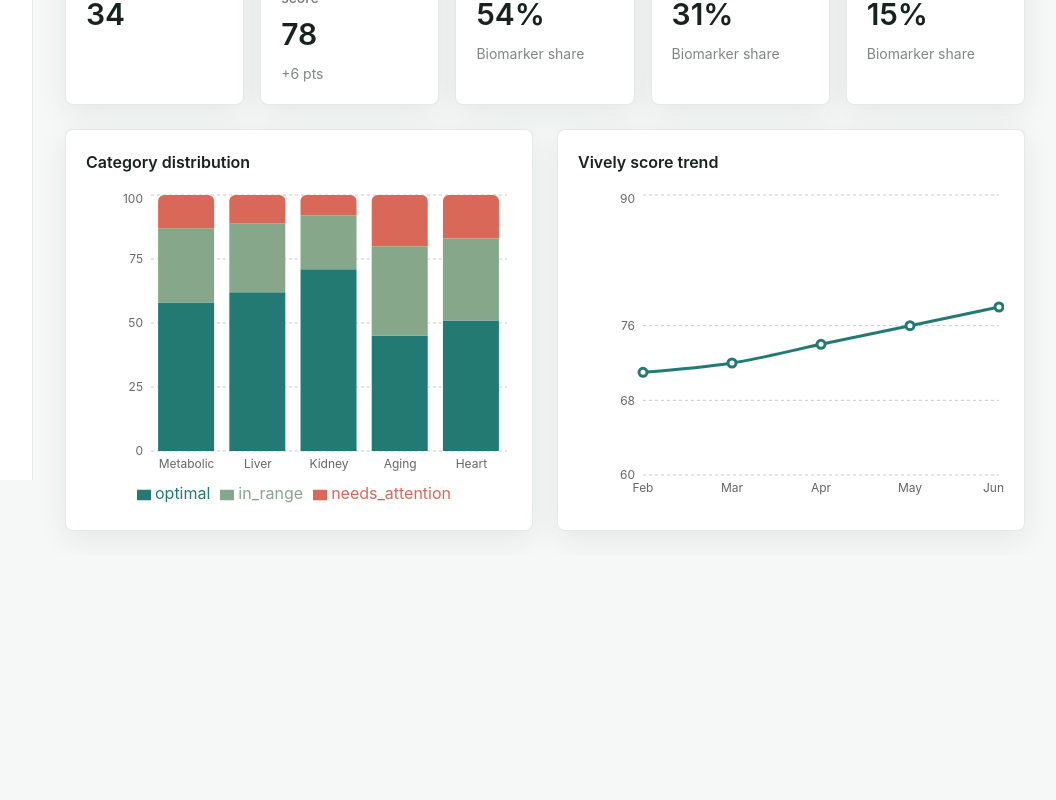
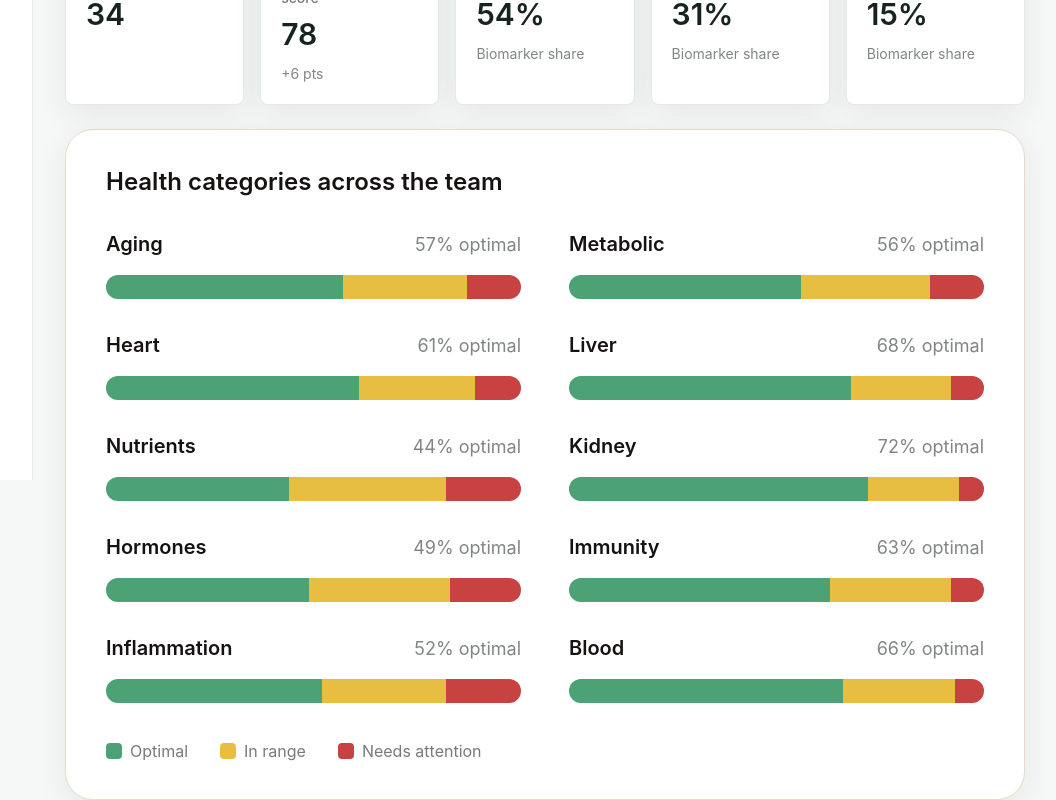
Before and after one commit to Baozouxiaoyuan/Vively-Corporate-Wellbeing-Dashboard, a React (Vite) app: page /health-metrics in a window 1280 px wide. Shown: the part 320-1120 px from the top of the page, without its empty margins (223-1279 px from the left). Before the commit the page ends 875 px from the top, so only its background shows below. Built offline with nearby package versions, Linux system fonts and the light colour scheme.

Commit message:
add the health matric table, seed some employee data, fix some bugs

```diff
--- /dev/null
+++ b/src/components/health/HealthCategoryMatrix.tsx
@@ -0,0 +1,57 @@
+import { HealthMetricCohort } from "../../types/corporate";
+
+type CategoryMetric = HealthMetricCohort["category_distribution"][number];
+
+interface HealthCategoryMatrixProps {
+  categories: CategoryMetric[];
+}
+
+export function HealthCategoryMatrix({ categories }: HealthCategoryMatrixProps) {
+  return (
+    <section className="rounded-[28px] border border-[#e8d9c9] bg-white px-6 py-7 shadow-soft sm:px-10 sm:py-9">
+      <h2 className="text-xl font-semibold tracking-normal text-[#171212] sm:text-2xl">
+        Health categories across the team
+      </h2>
+
+      <div className="mt-8 grid gap-x-12 gap-y-8 lg:grid-cols-2">
+        {categories.map((category) => (
+          <CategoryRow key={category.category} category={category} />
+        ))}
+      </div>
+
+      <div className="mt-9 flex flex-wrap gap-x-8 gap-y-3 text-sm text-ink/60 sm:text-base">
+        <LegendItem color="bg-[#4ca274]" label="Optimal" />
+        <LegendItem color="bg-[#e7be42]" label="In range" />
+        <LegendItem color="bg-[#c84242]" label="Needs attention" />
+      </div>
+    </section>
+  );
+}
+
+function CategoryRow({ category }: { category: CategoryMetric }) {
+  const inRange = Math.max(0, category.in_range);
+  const needsAttention = Math.max(0, category.needs_attention);
+
+  return (
+    <div>
+      <div className="mb-4 flex items-baseline justify-between gap-4">
+        <h3 className="text-xl font-semibold tracking-normal text-[#171212]">{category.category}</h3>
+        <p className="shrink-0 text-lg text-ink/55">{category.optimal}% optimal</p>
+      </div>
+      <div className="flex h-6 w-full overflow-hidden rounded-full bg-ink/10">
+        <div className="bg-[#4ca274]" style={{ width: `${category.optimal}%` }} />
+        <div className="bg-[#e7be42]" style={{ width: `${inRange}%` }} />
+        <div className="bg-[#c84242]" style={{ width: `${needsAttention}%` }} />
+      </div>
+    </div>
+  );
+}
+
+function LegendItem({ color, label }: { color: string; label: string }) {
+  return (
+    <div className="flex items-center gap-2">
+      <span className={`h-4 w-4 rounded ${color}`} />
+      <span>{label}</span>
+    </div>
+  );
+}
--- a/src/data/employees.mock.ts
+++ b/src/data/employees.mock.ts
@@ -2,11 +2,11 @@ import { CorporateAccount, CorporatePatient } from "../types/corporate";
 
 export const corporateAccountMock: CorporateAccount = {
   id: 1,
-  company_name: "Northstar Foods",
-  invite_code: "NORTHSTAR-2026",
+  company_name: "Commonwealth Bank",
+  invite_code: "COMBANK-2026",
   plan_price_cents: 7900,
-  admin_name: "Mia Chen",
-  admin_email: "mia.chen@northstar.example",
+  admin_name: "Ruitao Yuan",
+  admin_email: "ryua7873@uni.sydney.edu.au",
 };
 
 export const employeesMock: CorporatePatient[] = [
--- a/src/data/healthMetrics.mock.ts
+++ b/src/data/healthMetrics.mock.ts
@@ -10,11 +10,16 @@ export const healthMetricsMock: HealthMetricCohort[] = [
     in_range_biomarker_percentage: 31,
     needs_attention_percentage: 15,
     category_distribution: [
-      { category: "Metabolic", optimal: 58, in_range: 29, needs_attention: 13 },
-      { category: "Liver", optimal: 62, in_range: 27, needs_attention: 11 },
-      { category: "Kidney", optimal: 71, in_range: 21, needs_attention: 8 },
-      { category: "Aging", optimal: 45, in_range: 35, needs_attention: 20 },
-      { category: "Heart", optimal: 51, in_range: 32, needs_attention: 17 },
+      { category: "Aging", optimal: 57, in_range: 30, needs_attention: 13 },
+      { category: "Metabolic", optimal: 56, in_range: 31, needs_attention: 13 },
+      { category: "Heart", optimal: 61, in_range: 28, needs_attention: 11 },
+      { category: "Liver", optimal: 68, in_range: 24, needs_attention: 8 },
+      { category: "Nutrients", optimal: 44, in_range: 38, needs_attention: 18 },
+      { category: "Kidney", optimal: 72, in_range: 22, needs_attention: 6 },
+      { category: "Hormones", optimal: 49, in_range: 34, needs_attention: 17 },
+      { category: "Immunity", optimal: 63, in_range: 29, needs_attention: 8 },
+      { category: "Inflammation", optimal: 52, in_range: 30, needs_attention: 18 },
+      { category: "Blood", optimal: 66, in_range: 27, needs_attention: 7 },
     ],
     trend: [
       { month: "Feb", score: 71 },
@@ -33,11 +38,16 @@ export const healthMetricsMock: HealthMetricCohort[] = [
     in_range_biomarker_percentage: 34,
     needs_attention_percentage: 17,
     category_distribution: [
+      { category: "Aging", optimal: 51, in_range: 31, needs_attention: 18 },
       { category: "Metabolic", optimal: 53, in_range: 33, needs_attention: 14 },
+      { category: "Heart", optimal: 47, in_range: 35, needs_attention: 18 },
       { category: "Liver", optimal: 57, in_range: 31, needs_attention: 12 },
+      { category: "Nutrients", optimal: 42, in_range: 37, needs_attention: 21 },
       { category: "Kidney", optimal: 69, in_range: 23, needs_attention: 8 },
-      { category: "Aging", optimal: 39, in_range: 38, needs_attention: 23 },
-      { category: "Heart", optimal: 47, in_range: 35, needs_attention: 18 },
+      { category: "Hormones", optimal: 46, in_range: 35, needs_attention: 19 },
+      { category: "Immunity", optimal: 58, in_range: 30, needs_attention: 12 },
+      { category: "Inflammation", optimal: 49, in_range: 32, needs_attention: 19 },
+      { category: "Blood", optimal: 61, in_range: 28, needs_attention: 11 },
     ],
     trend: [
       { month: "Feb", score: 72 },
@@ -56,11 +66,16 @@ export const healthMetricsMock: HealthMetricCohort[] = [
     in_range_biomarker_percentage: 30,
     needs_attention_percentage: 12,
     category_distribution: [
+      { category: "Aging", optimal: 60, in_range: 27, needs_attention: 13 },
       { category: "Metabolic", optimal: 61, in_range: 28, needs_attention: 11 },
+      { category: "Heart", optimal: 55, in_range: 31, needs_attention: 14 },
       { category: "Liver", optimal: 64, in_range: 27, needs_attention: 9 },
+      { category: "Nutrients", optimal: 50, in_range: 34, needs_attention: 16 },
       { category: "Kidney", optimal: 74, in_range: 20, needs_attention: 6 },
-      { category: "Aging", optimal: 49, in_range: 36, needs_attention: 15 },
-      { category: "Heart", optimal: 55, in_range: 31, needs_attention: 14 },
+      { category: "Hormones", optimal: 54, in_range: 33, needs_attention: 13 },
+      { category: "Immunity", optimal: 67, in_range: 25, needs_attention: 8 },
+      { category: "Inflammation", optimal: 57, in_range: 29, needs_attention: 14 },
+      { category: "Blood", optimal: 69, in_range: 24, needs_attention: 7 },
     ],
     trend: [
       { month: "Feb", score: 74 },
--- a/src/pages/HealthMetricsPage.tsx
+++ b/src/pages/HealthMetricsPage.tsx
@@ -1,11 +1,12 @@
 import { ShieldCheck, TrendingUp } from "lucide-react";
 import { useEffect, useState } from "react";
-import { Bar, BarChart, CartesianGrid, Legend, Line, LineChart, ResponsiveContainer, Tooltip, XAxis, YAxis } from "recharts";
+import { CartesianGrid, Line, LineChart, ResponsiveContainer, Tooltip, XAxis, YAxis } from "recharts";
 import { getHealthMetrics } from "../api/mockApi";
-import { healthMetricsMock } from "../data/healthMetrics.mock";
+import { HealthCategoryMatrix } from "../components/health/HealthCategoryMatrix";
 import { MetricCard } from "../components/ui/MetricCard";
 import { PageHeader } from "../components/ui/PageHeader";
 import { InsufficientData, PrivacyNotice } from "../components/ui/PrivacyNotice";
+import { healthMetricsMock } from "../data/healthMetrics.mock";
 import { HealthMetricCohort } from "../types/corporate";
 
 const PRIVACY_THRESHOLD = 10;
@@ -47,24 +48,8 @@ export function HealthMetricsPage() {
             <MetricCard label="In range" value={`${metrics.in_range_biomarker_percentage}%`} helper="Biomarker share" />
             <MetricCard label="Needs attention" value={`${metrics.needs_attention_percentage}%`} helper="Biomarker share" />
           </div>
+          <HealthCategoryMatrix categories={metrics.category_distribution} />
           <div className="grid gap-6 lg:grid-cols-2">
-            <section className="rounded-lg border border-ink/10 bg-white p-5 shadow-soft">
-              <h2 className="mb-4 text-base font-semibold">Category distribution</h2>
-              <div className="h-80">
-                <ResponsiveContainer width="100%" height="100%">
-                  <BarChart data={metrics.category_distribution}>
-                    <CartesianGrid strokeDasharray="3 3" vertical={false} />
-                    <XAxis dataKey="category" tickLine={false} axisLine={false} />
-                    <YAxis tickLine={false} axisLine={false} />
-                    <Tooltip />
-                    <Legend />
-                    <Bar dataKey="optimal" stackId="a" fill="#237a73" />
-                    <Bar dataKey="in_range" stackId="a" fill="#86a789" />
-                    <Bar dataKey="needs_attention" stackId="a" fill="#d96858" radius={[6, 6, 0, 0]} />
-                  </BarChart>
-                </ResponsiveContainer>
-              </div>
-            </section>
             <section className="rounded-lg border border-ink/10 bg-white p-5 shadow-soft">
               <h2 className="mb-4 text-base font-semibold">Vively score trend</h2>
               <div className="h-80">
--- a/src/pages/LoginPage.tsx
+++ b/src/pages/LoginPage.tsx
@@ -17,7 +17,7 @@ export function LoginPage() {
         <label className="block text-sm font-medium text-ink/70" htmlFor="email">
           Email
         </label>
-        <input id="email" className="mt-2 w-full rounded-md border border-ink/10 px-3 py-2 outline-none focus:border-teal" defaultValue="mia.chen@northstar.example" />
+        <input id="email" className="mt-2 w-full rounded-md border border-ink/10 px-3 py-2 outline-none focus:border-teal" defaultValue="ryua7873@uni.sydney.edu.au" />
         <label className="mt-4 block text-sm font-medium text-ink/70" htmlFor="password">
           Password
         </label>
```
